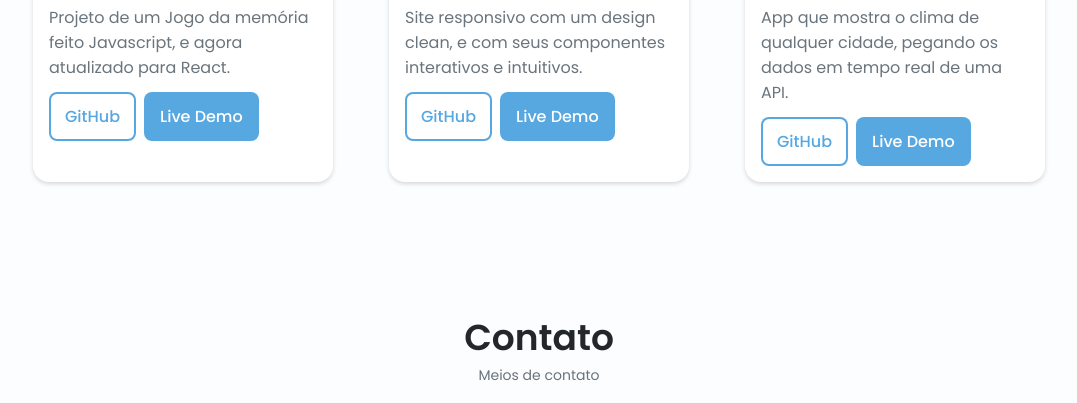
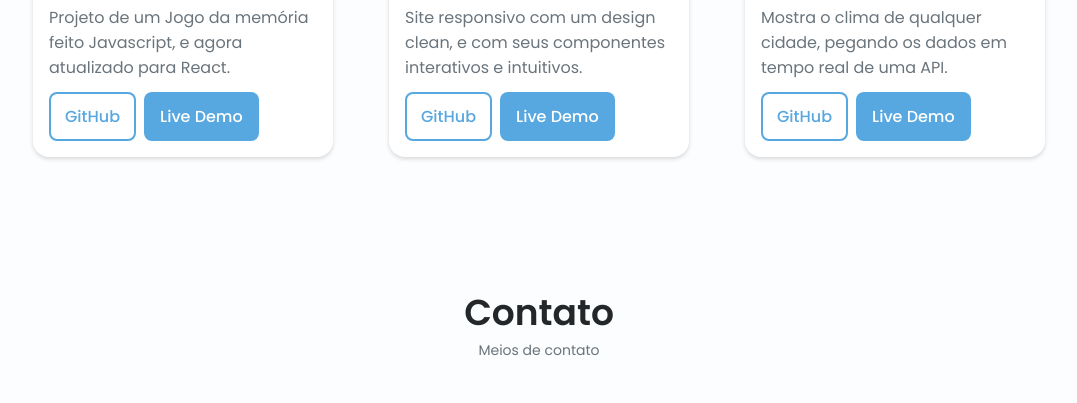
Before and after one commit to Victtor-777/My_Portfolio, a plain HTML site: page index.html in a window 1280 px wide. Shown: the part 4228-4631 px from the top of the page, without its empty margins (101-1178 px from the left). Drawn offline with nearby package versions, Linux system fonts and the light colour scheme.

Commit message:
Pequeno ajuste no texto

```diff
--- a/index.html
+++ b/index.html
@@ -910,7 +910,7 @@
             </div>
             <h3 class="portfolio__title">App Clima</h3>
             <p class="portfolio__description">
-              App que mostra o clima de qualquer cidade, pegando os dados em tempo real de uma API.
+              Mostra o clima de qualquer cidade, pegando os dados em tempo real de uma API.
             </p>
             <div class="portfolio__links">
               <a
```
